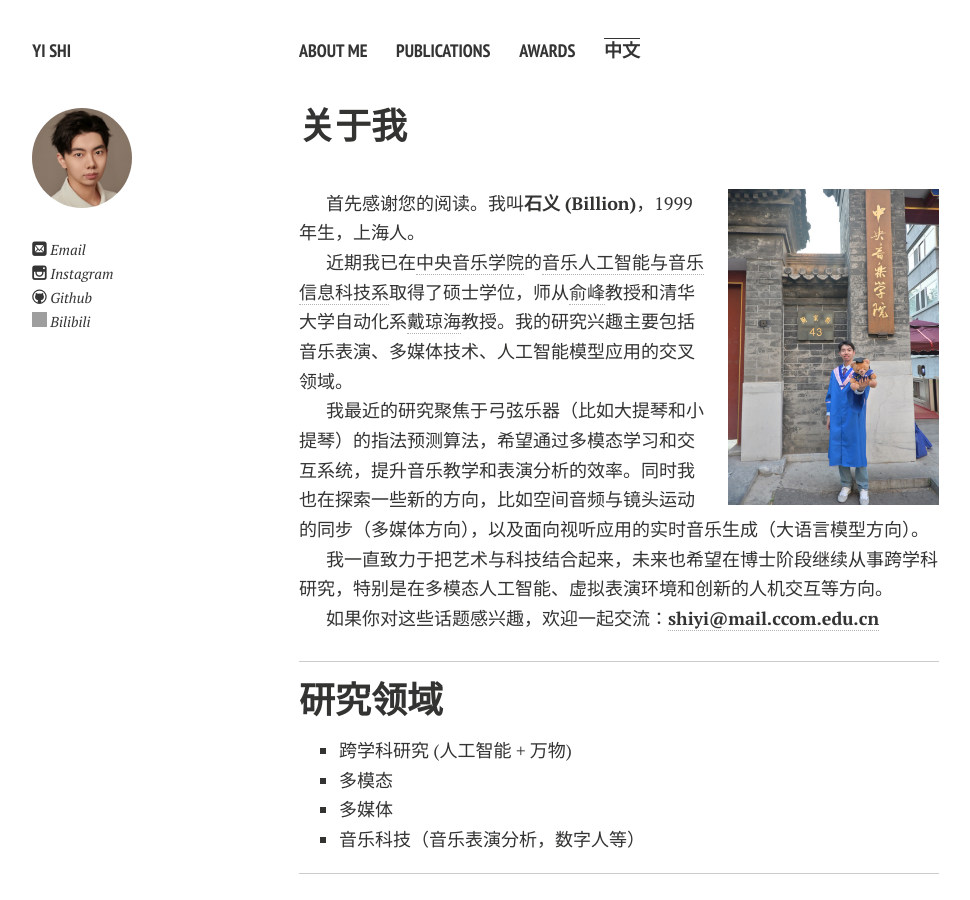
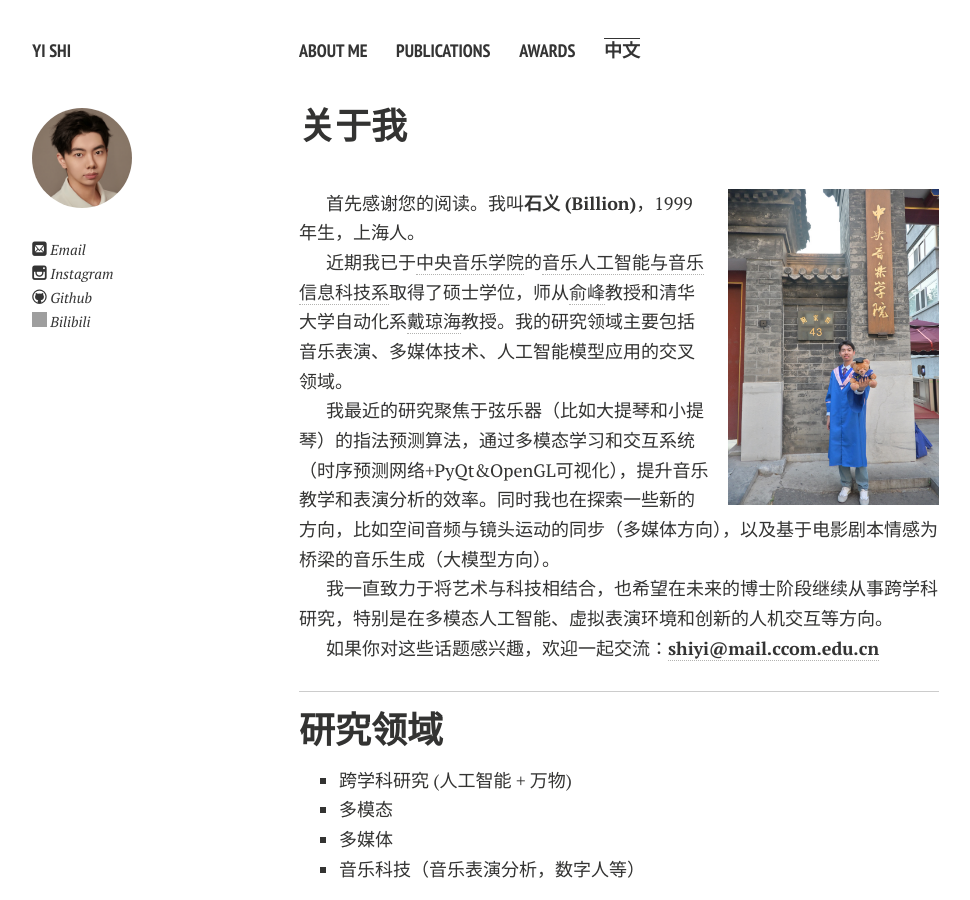
Before and after one commit to shiyi099/homepage, a Jekyll site: the page built from cn.md, in a window 1280 px wide and 900 px high. Shown: the whole window, without its empty margins (21-991 px from the left). Built offline with Jekyll 4.4.1, drawn with Linux system fonts in a browser that asks for light colours; nearby versions of some CDN libraries; comment, search, counter and statistics services are not loaded; a style sheet for code colours, icons or effects is not loaded; grey boxes are pictures that could not be loaded.

Commit message:
Update cn.md

```diff
--- a/cn.md
+++ b/cn.md
@@ -5,17 +5,16 @@ title: 主页中文版
 ---
 
 ## 关于我
-
 <br>
 <img title="" src="https://shiyi099.github.io/homepage/images/Yi Shi.jpg" alt="" class="floatpic">
 
 首先感谢您的阅读。我叫**石义 (Billion)**，1999年生，上海人。<br>
 
-近期我已在[中央音乐学院](https://zh.wikipedia.org/wiki/中央音乐学院)的[音乐人工智能与音乐信息科技系](https://www.ccom.edu.cn/jgk/jxdw/ylrgznyylxxkjx.htm)取得了硕士学位，师从[俞峰](https://baike.baidu.com/item/俞峰/2843997)教授和清华大学自动化系[戴琼海](https://baike.baidu.com/item/戴琼海)教授。我的研究兴趣主要包括音乐表演、多媒体技术、人工智能模型应用的交叉领域。<br>
+近期我已于[中央音乐学院](https://zh.wikipedia.org/wiki/中央音乐学院)的[音乐人工智能与音乐信息科技系](https://www.ccom.edu.cn/jgk/jxdw/ylrgznyylxxkjx.htm)取得了硕士学位，师从[俞峰](https://baike.baidu.com/item/俞峰/2843997)教授和清华大学自动化系[戴琼海](https://baike.baidu.com/item/戴琼海)教授。我的研究领域主要包括音乐表演、多媒体技术、人工智能模型应用的交叉领域。<br>
 
-我最近的研究聚焦于弓弦乐器（比如大提琴和小提琴）的指法预测算法，希望通过多模态学习和交互系统，提升音乐教学和表演分析的效率。同时我也在探索一些新的方向，比如空间音频与镜头运动的同步（多媒体方向），以及面向视听应用的实时音乐生成（大语言模型方向）。<br>
+我最近的研究聚焦于弦乐器（比如大提琴和小提琴）的指法预测算法，通过多模态学习和交互系统（时序预测网络+PyQt&OpenGL可视化），提升音乐教学和表演分析的效率。同时我也在探索一些新的方向，比如空间音频与镜头运动的同步（多媒体方向），以及基于电影剧本情感为桥梁的音乐生成（大模型方向）。<br>
 
-我一直致力于把艺术与科技结合起来，未来也希望在博士阶段继续从事跨学科研究，特别是在多模态人工智能、虚拟表演环境和创新的人机交互等方向。<br>
+我一直致力于将艺术与科技相结合，也希望在未来的博士阶段继续从事跨学科研究，特别是在多模态人工智能、虚拟表演环境和创新的人机交互等方向。<br>
 
 如果你对这些话题感兴趣，欢迎一起交流：[**shiyi@mail.ccom.edu.cn**](mailto:shiyi@ccom.edu.cn)<br>
 
```
